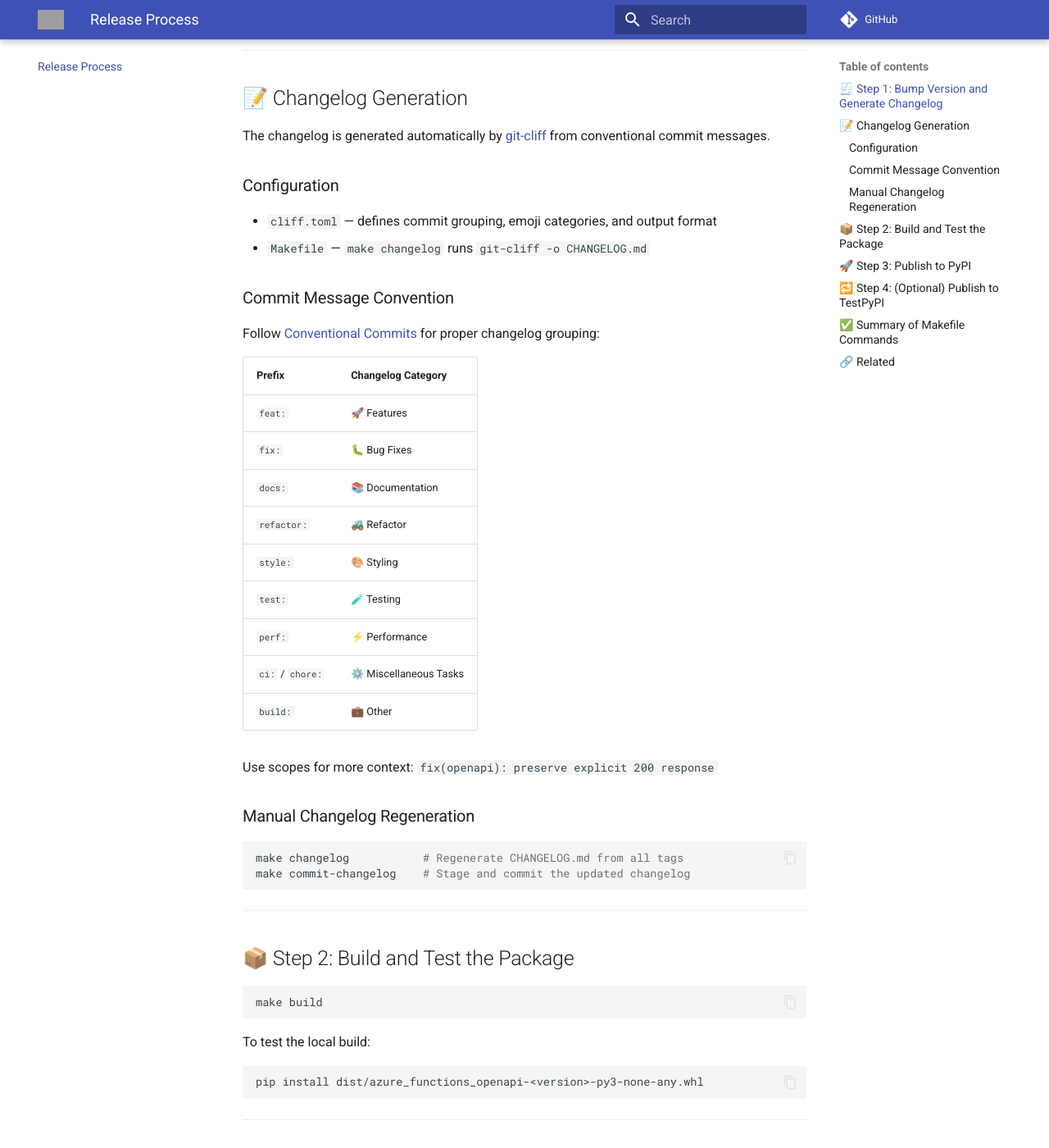
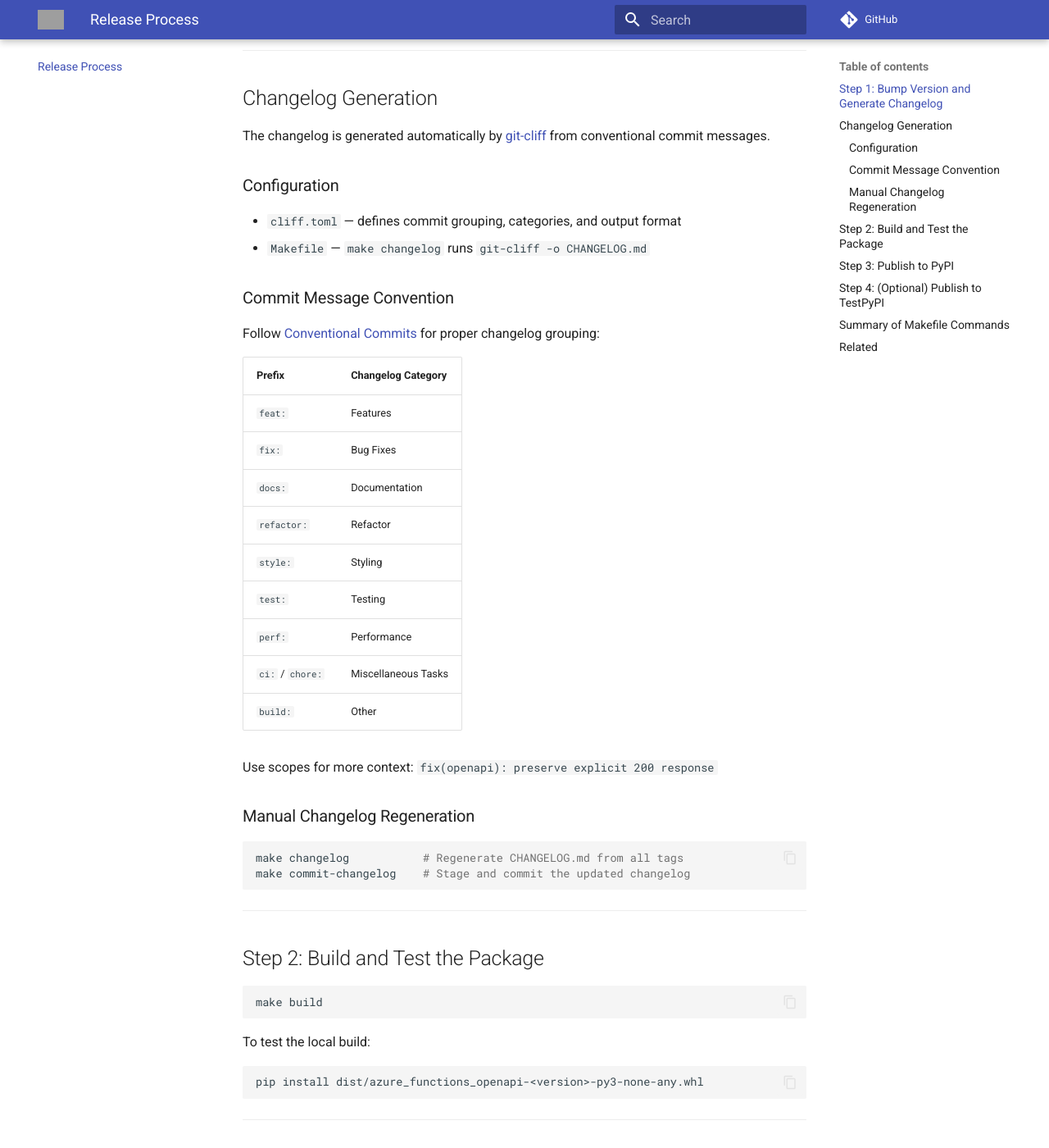
Before and after one commit to yeongseon/azure-functions-openapi, an MkDocs documentation site: the page built from docs/release_process.md, in a window 1280 px wide and 1400 px high, scrolled down 705 px. Shown: the whole window at 82% size. Built offline with MkDocs 1.6.1 and Material for MkDocs 9.7.7, drawn with Linux system fonts in a browser that asks for light colours; comment, search, counter and statistics services are not loaded; some of the changed text lies outside the part shown; grey boxes are pictures that could not be loaded.

Commit message:
docs: remove emojis from documentation and cliff.toml
Remove decorative emojis from CHANGELOG.md section headers,
cliff.toml commit group names, and docs (architecture, release_process,
troubleshooting). Future changelogs generated by git-cliff will also
be emoji-free.

````diff
--- a/docs/release_process.md
+++ b/docs/release_process.md
@@ -4,7 +4,7 @@ This document outlines the steps to release a new version of **azure-functions-o
 
 ---
 
-## 🧾 Step 1: Bump Version and Generate Changelog
+## Step 1: Bump Version and Generate Changelog
 
 Use Makefile targets to bump the version and update the changelog:
 
@@ -25,13 +25,13 @@ Each command will:
 
 ---
 
-## 📝 Changelog Generation
+## Changelog Generation
 
 The changelog is generated automatically by [git-cliff](https://git-cliff.org/) from conventional commit messages.
 
 ### Configuration
 
-- `cliff.toml` — defines commit grouping, emoji categories, and output format
+- `cliff.toml` — defines commit grouping, categories, and output format
 - `Makefile` — `make changelog` runs `git-cliff -o CHANGELOG.md`
 
 ### Commit Message Convention
@@ -40,15 +40,15 @@ Follow [Conventional Commits](https://www.conventionalcommits.org/) for proper c
 
 | Prefix | Changelog Category |
 |--------|--------------------|
-| `feat:` | 🚀 Features |
-| `fix:` | 🐛 Bug Fixes |
-| `docs:` | 📚 Documentation |
-| `refactor:` | 🚜 Refactor |
-| `style:` | 🎨 Styling |
-| `test:` | 🧪 Testing |
-| `perf:` | ⚡ Performance |
-| `ci:` / `chore:` | ⚙️ Miscellaneous Tasks |
-| `build:` | 💼 Other |
+| `feat:` | Features |
+| `fix:` | Bug Fixes |
+| `docs:` | Documentation |
+| `refactor:` | Refactor |
+| `style:` | Styling |
+| `test:` | Testing |
+| `perf:` | Performance |
+| `ci:` / `chore:` | Miscellaneous Tasks |
+| `build:` | Other |
 
 Use scopes for more context: `fix(openapi): preserve explicit 200 response`
 
@@ -61,7 +61,7 @@ make commit-changelog    # Stage and commit the updated changelog
 
 ---
 
-## 📦 Step 2: Build and Test the Package
+## Step 2: Build and Test the Package
 
 ```bash
 make build
@@ -75,7 +75,7 @@ pip install dist/azure_functions_openapi-<version>-py3-none-any.whl
 
 ---
 
-## 🚀 Step 3: Publish to PyPI
+## Step 3: Publish to PyPI
 
 ```bash
 make publish-pypi
@@ -86,7 +86,7 @@ make publish-pypi
 
 ---
 
-## 🔁 Step 4: (Optional) Publish to TestPyPI
+## Step 4: (Optional) Publish to TestPyPI
 
 ```bash
 make publish-test
@@ -100,7 +100,7 @@ pip install --index-url https://test.pypi.org/simple/ azure-functions-openapi
 
 ---
 
-## ✅ Summary of Makefile Commands
+## Summary of Makefile Commands
 
 | Task | Command |
 |------|---------|
@@ -113,7 +113,7 @@ pip install --index-url https://test.pypi.org/simple/ azure-functions-openapi
 
 ---
 
-## 🔗 Related
+## Related
 
 - [CHANGELOG.md](https://github.com/yeongseon/azure-functions-openapi/blob/main/CHANGELOG.md)
 - [Development Guide](development.md)
````
Also changed, not shown: CHANGELOG.md (+27 -27 lines), cliff.toml (+10 -10 lines), docs/architecture.md (+6 -6 lines), docs/troubleshooting.md (+13 -13 lines).
